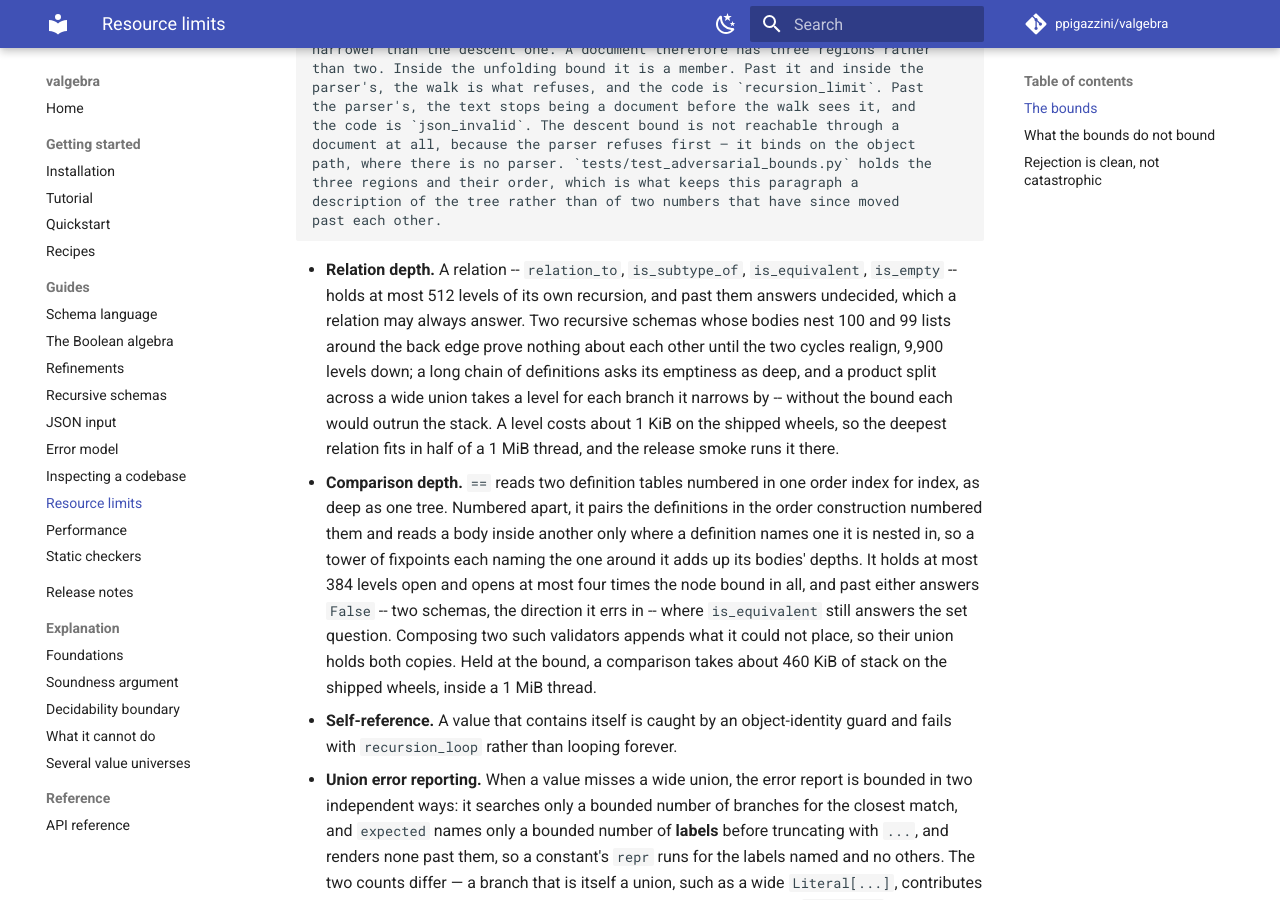
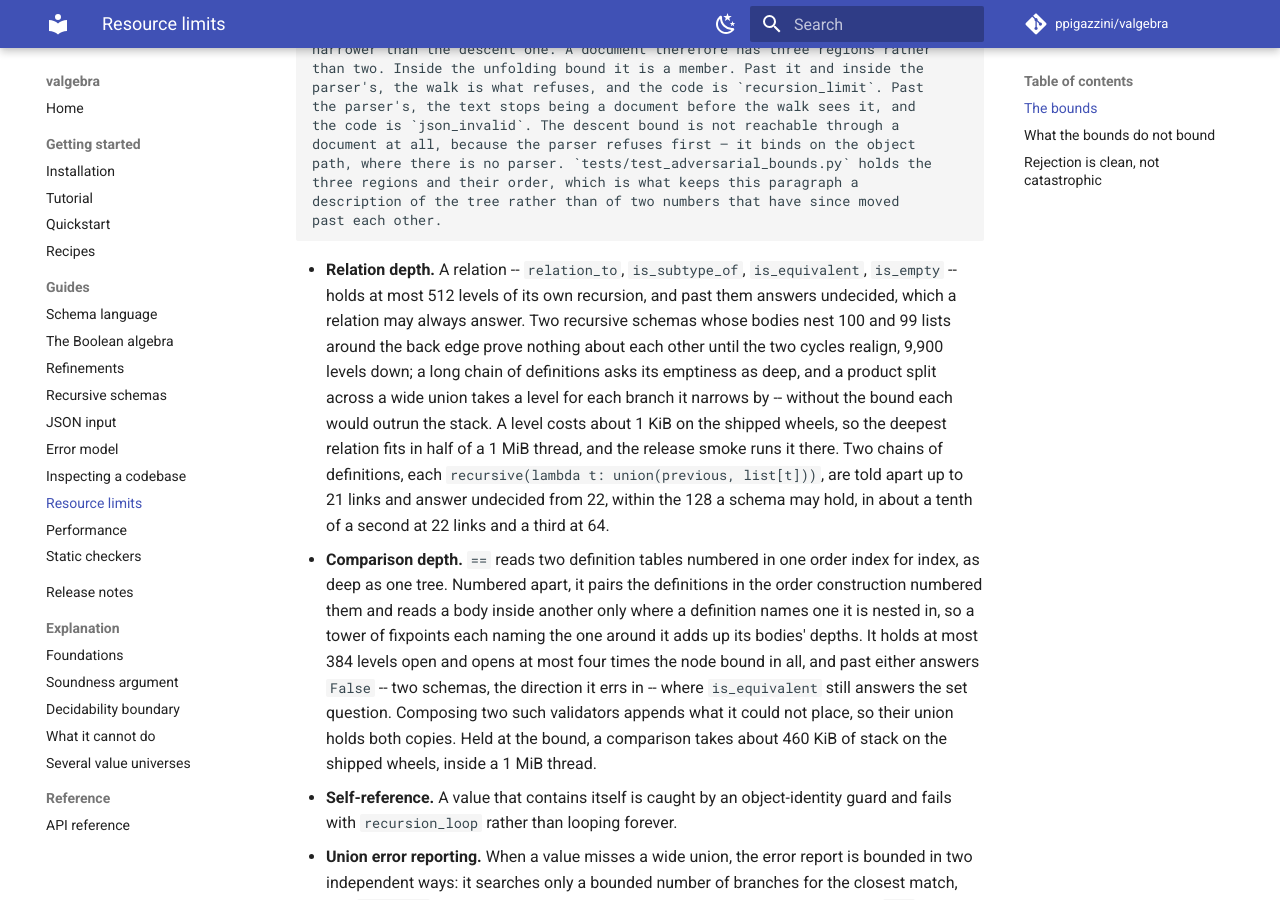
Before and after one commit to ppigazzini/valgebra, an MkDocs documentation site: the page built from docs/10-limits.md, in a window 1280 px wide and 900 px high, scrolled down 2771 px. Built offline with MkDocs 1.6.1 and Material for MkDocs 9.7.7, drawn with Linux system fonts in a browser that asks for light colours; comment, search, counter and statistics services are not loaded.

Commit message:
docs: two chains of definitions are told apart up to 21 links
A chain of `recursive(lambda t: union(previous, list[t]))` lies within the 128
definitions a schema may hold, and two of them over different leaves answer
undecided from 22 links. The limits page states the figure and what the decline
costs, read from 16 to 64 links.

```diff
--- a/docs/10-limits.md
+++ b/docs/10-limits.md
@@ -148,7 +148,10 @@ assert (MAX_SCHEMA_DEPTH, MAX_DEFINITIONS, MAX_SCHEMA_NODES) == (128, 128, 100_0
   split across a wide union takes a level for each branch it narrows by --
   without the bound each would outrun the stack. A level costs about 1 KiB on the
   shipped wheels, so the deepest relation fits in half of a 1 MiB thread, and
-  the release smoke runs it there.
+  the release smoke runs it there. Two chains of definitions, each
+  `recursive(lambda t: union(previous, list[t]))`, are told apart up to 21 links
+  and answer undecided from 22, within the 128 a schema may hold, in about a tenth
+  of a second at 22 links and a third at 64.
 - **Comparison depth.** `==` reads two definition tables numbered in one order
   index for index, as deep as one tree. Numbered apart, it pairs the
   definitions in the order construction numbered them and reads a body inside
```
